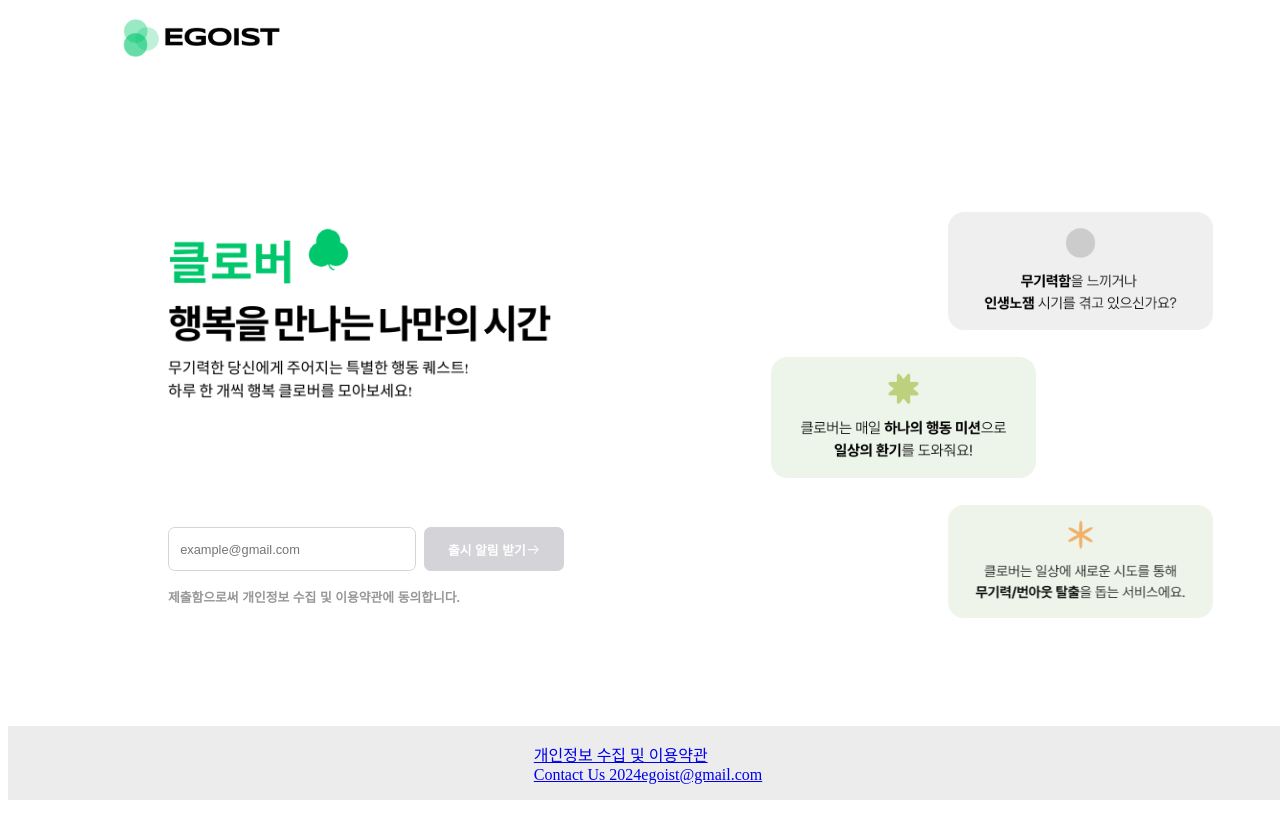
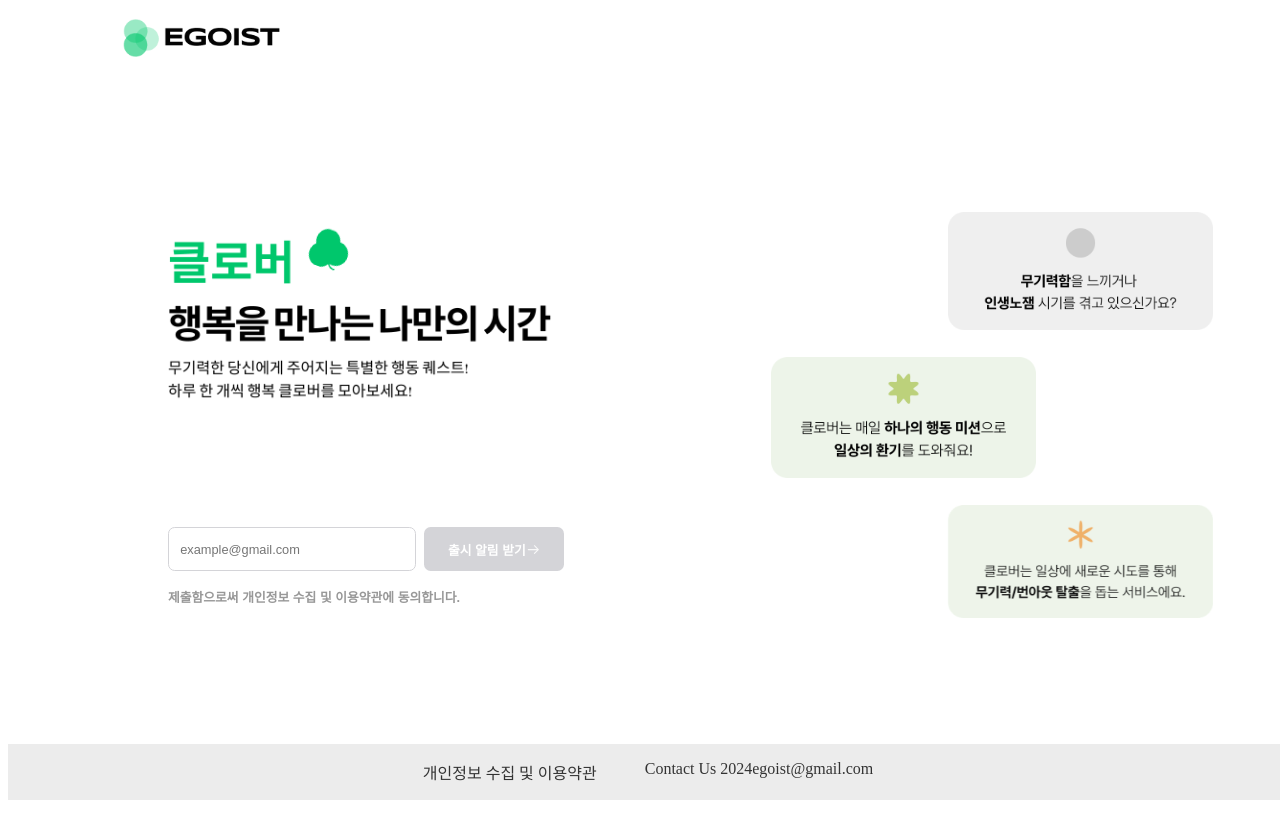
Before and after one commit to clovar24/clovar24.github.io, a React (Create React App) app: page / in a window 1280 px wide. Built offline with nearby package versions, Linux system fonts and the light colour scheme.

Commit message:
clovar 페이지

```diff
--- a/src/footer/Footer.jsx
+++ b/src/footer/Footer.jsx
@@ -3,7 +3,10 @@ import React from "react";
 export default function Footer() {
   return (
     <div className="footer">
-      <a href="https://team-egoist.notion.site/8d564ee4df9d4a73bd3c0126a38b58d0?pvs=4">
+      <a
+        href="https://team-egoist.notion.site/8d564ee4df9d4a73bd3c0126a38b58d0?pvs=4"
+        className="link"
+      >
         <div>개인정보 수집 및 이용약관</div>
         <div>Contact Us 2024egoist@gmail.com</div>
       </a>
--- a/src/home/home.css
+++ b/src/home/home.css
@@ -485,3 +485,10 @@
   font-size: 1.5rem;
   color: black;
 }
+.link{
+  text-decoration: none;
+  color: black;
+  opacity: 78%;
+  display: flex;
+  gap: 3rem;
+}
```
